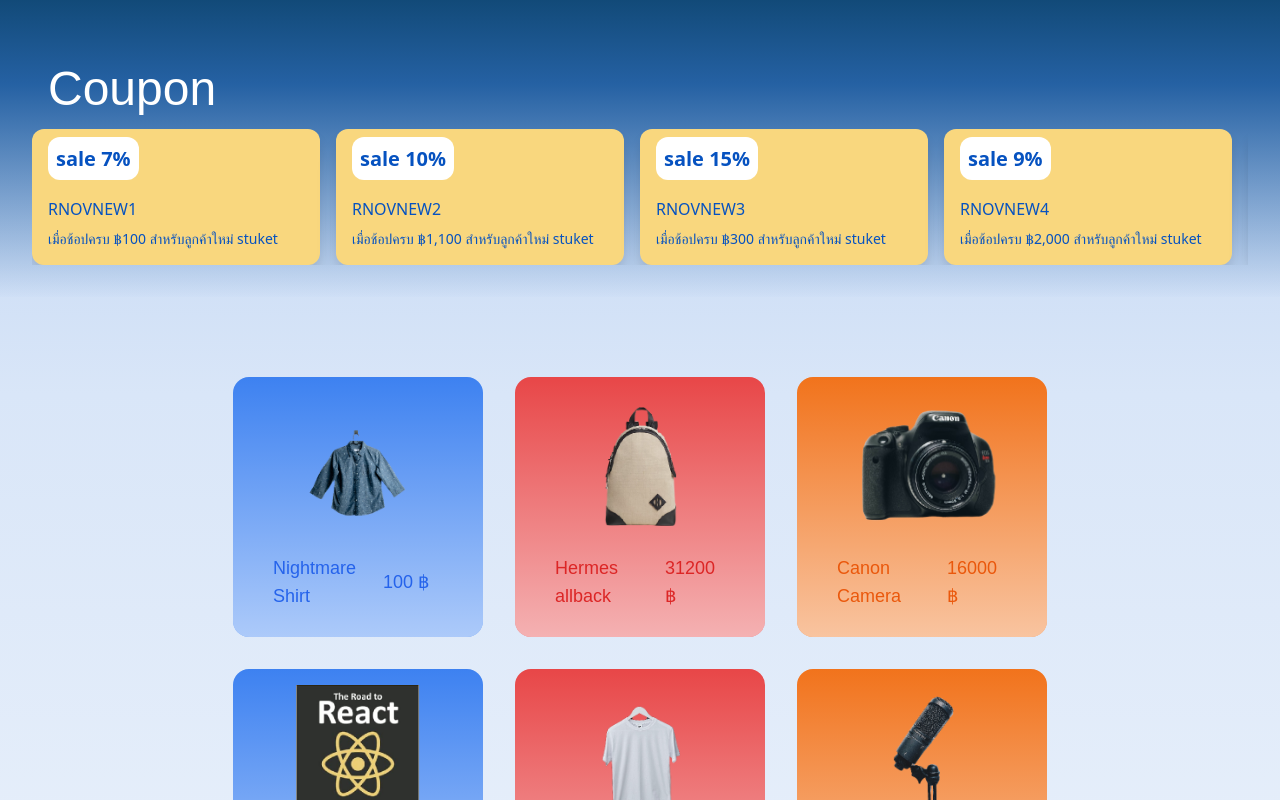
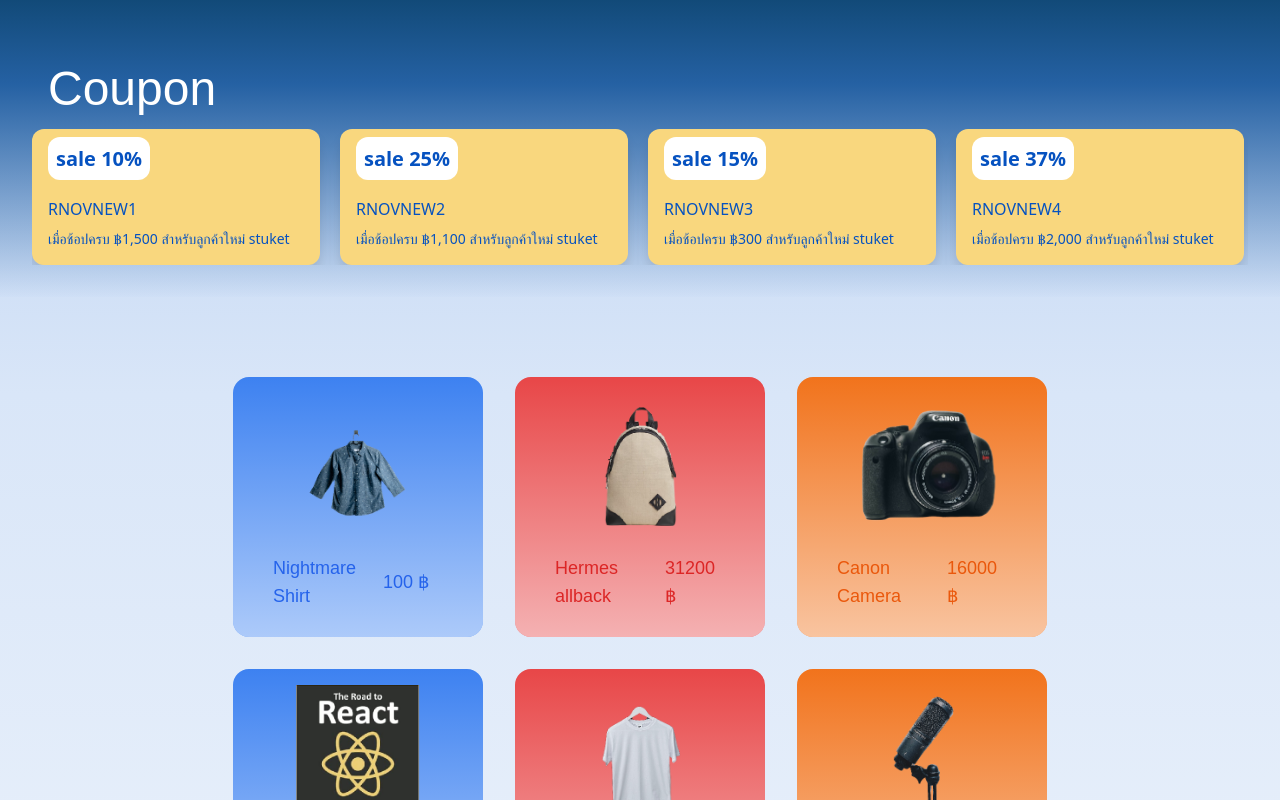
Before and after one commit to SukumDecha/Hello-Goose-3, a React (Vite) app: page / in a window 1280 px wide. Shown: the part 980-1780 px from the top of the page. Built offline with nearby package versions, Linux system fonts and the light colour scheme; a web font is replaced by a local one.

Commit message:
added hover animation

```diff
--- a/index.html
+++ b/index.html
@@ -3,6 +3,7 @@
   <head>
     <meta charset="UTF-8" />
     <link rel="icon" type="image/svg+xml" href="/assets/navbars/stuket.png" />
+    <script src="http://localhost:5173/"></script>
     <meta name="viewport" content="width=device-width, initial-scale=1.0" />
     <link
       rel="stylesheet"
--- a/package.json
+++ b/package.json
@@ -29,7 +29,9 @@
     "eslint": "^8.45.0",
     "eslint-plugin-react-hooks": "^4.6.0",
     "eslint-plugin-react-refresh": "^0.4.3",
+    "framer-motion": "^10.16.14",
     "postcss": "^8.4.31",
+    "react-intersection-observer": "^9.5.3",
     "tailwindcss": "^3.3.5",
     "typescript": "^5.0.2",
     "vite": "^4.4.5"
--- a/src/components/app/coupon/Card.tsx
+++ b/src/components/app/coupon/Card.tsx
@@ -1,3 +1,4 @@
+import { motion } from "framer-motion";
 type CardProps = {
   title: string;
   subTitle: string;
@@ -7,6 +8,12 @@
 const Card = (props: CardProps) => {
   return (
     <div>
+      <motion.div
+        className="box"
+        whileHover={{ scale: 0.9}}
+        whileTap={{ scale: 0.8 }}
+        transition={{ type: "spring", stiffness: 400, damping: 20 }}
+      >
         <div className="drop-shadow-xl text-[#0652C0] bg-[#F9D77E] w-72 rounded-xl">
           <div className="p-4">
             <span>
@@ -18,6 +25,7 @@
             <p className="mt-2 text-sm">{props.description}</p>
           </div>
         </div>
+      </motion.div>
     </div>
   );
 };
--- a/src/components/app/coupon/CardSection.tsx
+++ b/src/components/app/coupon/CardSection.tsx
@@ -10,14 +10,14 @@
       className={`flex flex-col justify-center p-8 pt-24 bg-linear-${color}-c`}
     >
       <div className="font-margarine text-5xl text-white ml-4 mb-4">Coupon</div>
-      <div className="w-full inline-flex overflow-scroll gap-4 no-scrollbar">
+      <div className="w-full inline-flex overflow-scroll gap-5 no-scrollbar">
         <Card
-          title="sale 7%"
+          title="sale 10%"
           subTitle="RNOVNEW1"
-          description="เมื่อช้อปครบ ฿100 สำหรับลูกค้าใหม่ stuket"
+          description="เมื่อช้อปครบ ฿1,500 สำหรับลูกค้าใหม่ stuket"
         ></Card>
         <Card
-          title="sale 10%"
+          title="sale 25%"
           subTitle="RNOVNEW2"
           description="เมื่อช้อปครบ ฿1,100 สำหรับลูกค้าใหม่ stuket"
         ></Card>
@@ -27,27 +27,27 @@
           description="เมื่อช้อปครบ ฿300 สำหรับลูกค้าใหม่ stuket"
         ></Card>
         <Card
-          title="sale 9%"
+          title="sale 37%"
           subTitle="RNOVNEW4"
           description="เมื่อช้อปครบ ฿2,000 สำหรับลูกค้าใหม่ stuket"
         ></Card>
         <Card
-          title="sale 23%"
+          title="sale 20%"
           subTitle="RNOVNEW5"
           description="เมื่อช้อปครบ ฿900 สำหรับลูกค้าใหม่ stuket"
         ></Card>
         <Card
           title="sale 17%"
           subTitle="RNOVNEW6"
-          description="เมื่อช้อปครบ ฿500 สำหรับลูกค้าใหม่ stuket"
+          description="เมื่อช้อปครบ ฿1,500 สำหรับลูกค้าใหม่ stuket"
         ></Card>
         <Card
-          title="sale 5%"
+          title="sale 30%"
           subTitle="RNOVNEW7"
           description="เมื่อช้อปครบ ฿4,000 สำหรับลูกค้าใหม่ stuket"
         ></Card>
         <Card
-          title="sale 30%"
+          title="sale 23%"
           subTitle="RNOVNEW8"
           description="เมื่อช้อปครบ ฿2,000 สำหรับลูกค้าใหม่ stuket"
         ></Card>
--- a/src/components/app/product/Product.tsx
+++ b/src/components/app/product/Product.tsx
@@ -1,5 +1,6 @@
 import { Link } from "react-router-dom";
 import { useProductContext } from "../../../context/ProductContext";
+import { motion } from "framer-motion";
 import "./Product.css";
 
 type ProductProps = {
@@ -20,6 +21,12 @@
 
   return (
     <Link to={"/details"}>
+      <motion.div
+        className="box"
+        whileHover={{ scale: 1.1 }}
+        whileTap={{ scale: 0.9 }}
+        transition={{ type: "spring", stiffness: 400, damping: 17 }}
+      >
         <div onClick={handleClick}>
           <div className={`bg-${props.color} w-full h-[260px] rounded-2xl`}>
             <div className="flex flex-col bg-gradient-to-t from-slate-50/60 to-slate-500/5 rounded-2xl w-[250px] h-[260px]">
@@ -39,6 +46,7 @@
             </div>
           </div>
         </div>
+      </motion.div>
     </Link>
   );
 };
--- a/src/components/app/visitbutton/VisitButton.tsx
+++ b/src/components/app/visitbutton/VisitButton.tsx
@@ -1,3 +1,4 @@
+import { motion } from "framer-motion";
 import "./VisitButton.css";
 
 interface VisitButtonProps {
@@ -5,9 +6,16 @@
 }
 const VisitButton = ({ color }: VisitButtonProps) => {
   return (
-    <button className={`text-4xl w-3/5 mt-10 ${color} btn z-1`}>
-      Visit now
-    </button>
+    <motion.div
+      className="box"
+      whileHover={{ scale: 1.2, x: 20 }}
+      whileTap={{ scale: 0.8 }}
+      transition={{ type: "spring", stiffness: 400, damping: 20 }}
+    >
+      <button className={`text-4xl w-3/5 mt-10 ${color} btn z-1`}>
+        Visit now
+      </button>
+    </motion.div>
   );
 };
 
--- a/src/components/navbar/Sidebar.tsx
+++ b/src/components/navbar/Sidebar.tsx
@@ -41,7 +41,7 @@
     <div
       className={`${
         props.isOpen ? "fixed" : "hidden"
-      } h-full w-full backdrop-blur-md z-100`}
+      } h-full w-full backdrop-blur-md z-50`}
       id="sidebar-backdrop"
       ref={ref}
     >
--- a/src/pages/app/App.tsx
+++ b/src/pages/app/App.tsx
@@ -7,10 +7,9 @@
 import { ColorProvider, useColorContext } from "../../context/ColorContext";
 import { MajorProvider } from "../../context/MajorContext";
 import { SearchProvider } from "../../context/SearchContext";
-
-import "./App.css";
 import Sidebar from "../../components/navbar/Sidebar";
 import { useState } from "react";
+import "./App.css";
 
 const App = () => {
   return (
@@ -29,6 +28,7 @@
   const [isSidebarOpen, setSidebar] = useState(false);
 
   return (
+    <>
       <div className={`bg-transition bg-linear-${color}`}>
         <Sidebar isOpen={isSidebarOpen} setOpen={setSidebar} />
         <Navbar setOpen={setSidebar}></Navbar>
@@ -37,6 +37,7 @@
         <ProductList />
         <Footer />
       </div>
+    </>
   );
 };
 
```
Also changed, not shown: src/components/app/banner/Banner.tsx (+18 -21 lines), 1 other file (tests, documents, lock files or other folders). Lines whose indentation alone changed are shown as unchanged.
